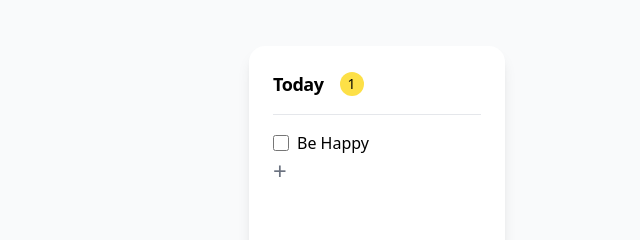
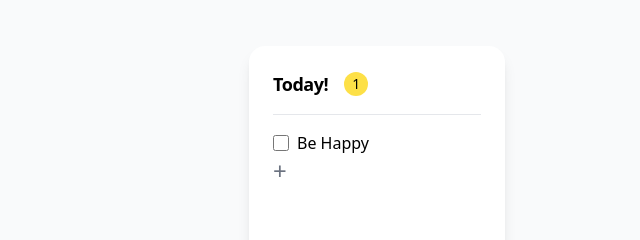
Before and after one commit to SKumr20/todo, a plain HTML site: page index.html in a window 1280 px wide. Shown: the part 196-436 px from the top of the page, 263-903 px from the left. Drawn offline with Linux system fonts and the light colour scheme.

```diff
--- a/index.html
+++ b/index.html
@@ -12,7 +12,7 @@
     <div class="flex flex-grow justify-center items-center flex-row">
         <div class="h-96 w-64 rounded-2xl shadow-lg p-6 bg-white hover:shadow-xl">
             <div class="flex items-center gap-4">
-                <h1 class="text-lg font-semibold tracking-tight">Today</h1>
+                <h1 class="text-lg font-semibold tracking-tight">Today!</h1>
                 <button id="indicator" class="h-6 w-6 flex justify-center items-center rounded-full bg-yellow-300 text-sm hover:bg-yellow-700">1</button>
             </div>
             <hr class="my-4 border-t bg-gray-300" />
```
